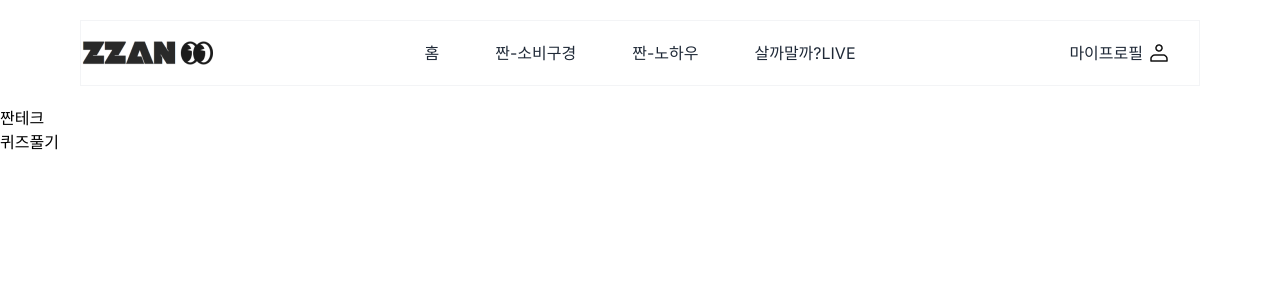
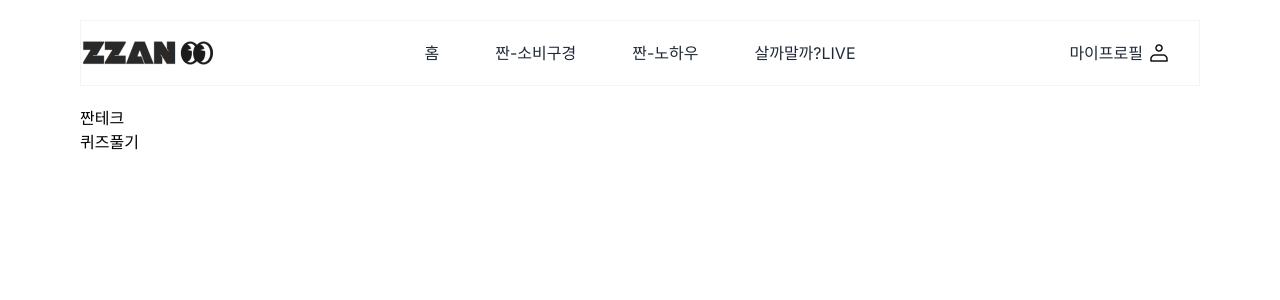
Before and after one commit to ZZANTech/ZZANTech-Fe, a Next.js app: page / in a window 1280 px wide. Shown: the top 300 px of the page. Built offline with nearby package versions, Linux system fonts and the light colour scheme.

Commit message:
feat: 메인화면 레이아웃 max-width 설정

```diff
--- a/src/app/(main)/_components/HeaderContainer.tsx
+++ b/src/app/(main)/_components/HeaderContainer.tsx
@@ -6,7 +6,7 @@ import myprofileLogo from "@/assets/myprofileLogo.png";
 function HeaderContainer() {
   const user = true;
   return (
-    <div className="w-[1120px] mx-auto my-5 flex flex-row border border-gray-100 gap-5 items-center justify-center">
+    <div className="mx-auto my-5 flex flex-row border border-gray-100 gap-5 items-center justify-center">
       <Link href={"/"} className="w-[200px]">
         <Image src={logo} width={132} height={24} alt="logo" />
       </Link>
--- a/src/app/(main)/chat/_components/ChatMessageContainer.tsx
+++ b/src/app/(main)/chat/_components/ChatMessageContainer.tsx
@@ -8,9 +8,15 @@ function ChatMessageContainer({ roomId }: { roomId: number }) {
   useRealtimeChats(roomId);
 
   return (
-    <div>
-      <ChatMessageList roomId={roomId} />
-      <ChatMessageInput roomId={roomId} />
+    <div className="flex items-center justify-center h-screen bg-gray-100">
+      <div className="flex flex-col h-[60vh] bg-white shadow-lg rounded-lg overflow-hidden">
+        <div className="flex-grow overflow-y-auto p-4">
+          <ChatMessageList roomId={roomId} />
+        </div>
+        <div className="p-4 bg-gray-200">
+          <ChatMessageInput roomId={roomId} />
+        </div>
+      </div>
     </div>
   );
 }
--- a/src/app/(main)/layout.tsx
+++ b/src/app/(main)/layout.tsx
@@ -4,7 +4,7 @@ import HeaderContainer from "./_components/HeaderContainer";
 type Props = { children: ReactNode; modal: ReactNode };
 export default function Layout({ children, modal }: Props) {
   return (
-    <div>
+    <div className="w-full max-w-[1120px] mx-auto">
       <HeaderContainer />
       {children}
       {modal}
```
